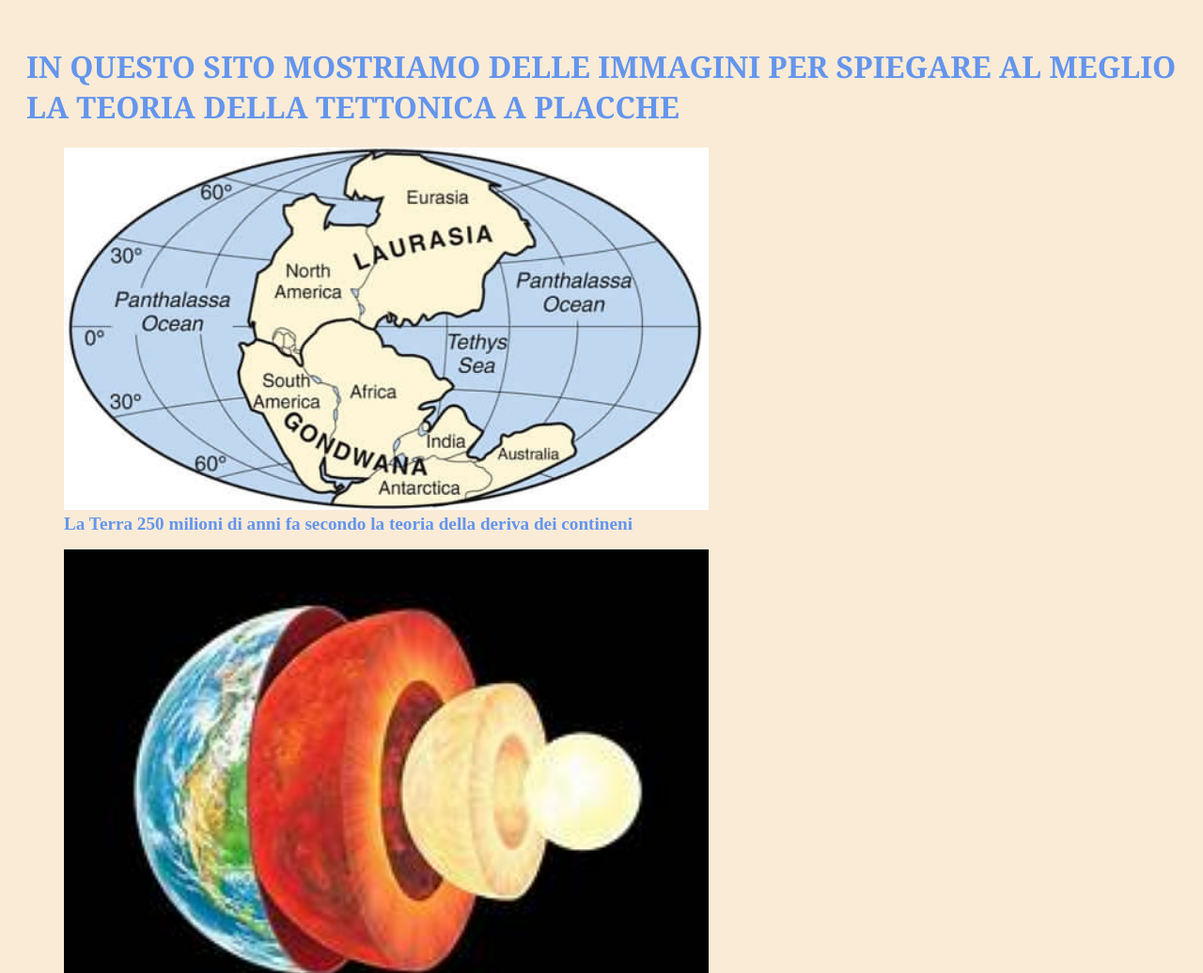
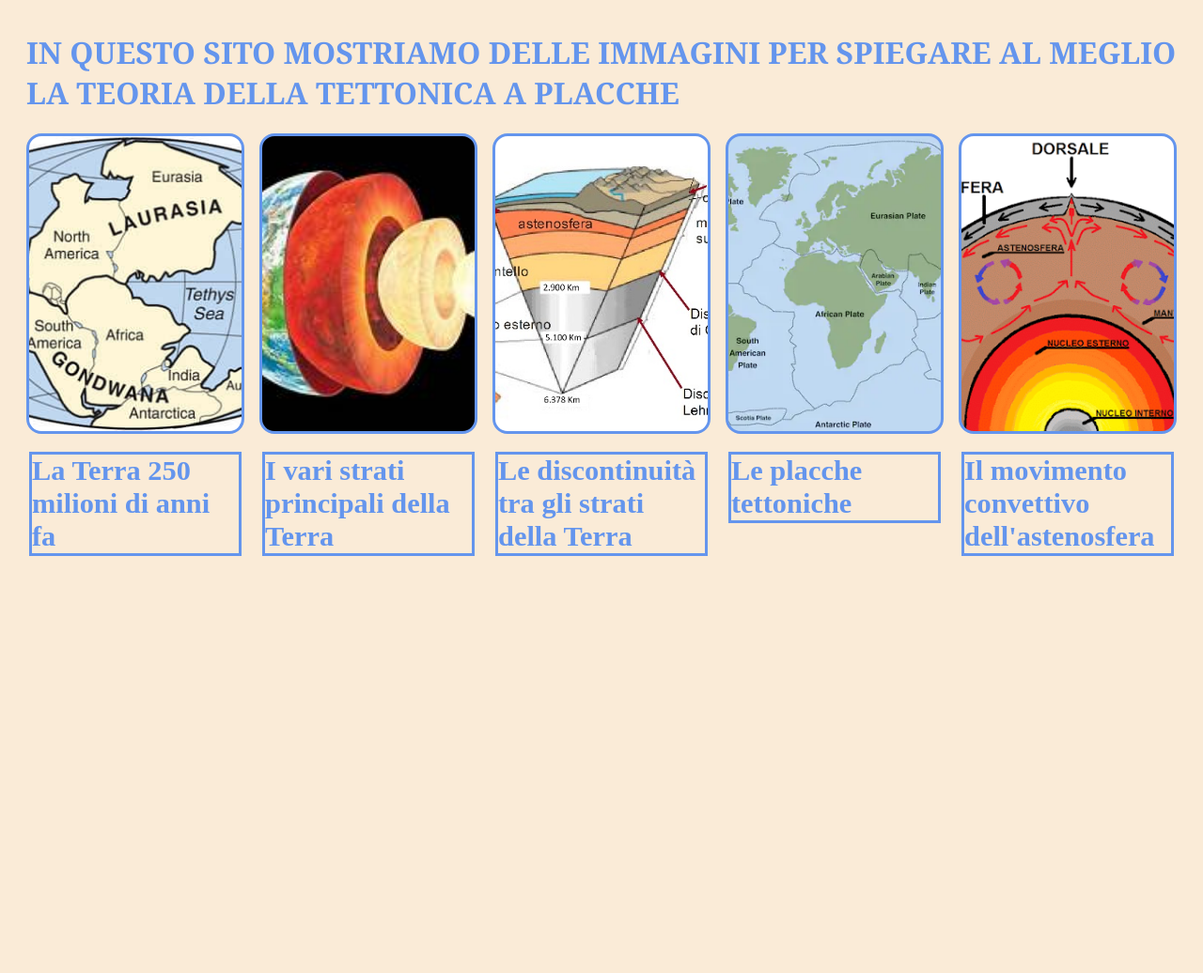
Before and after one commit to IamN1CKB/Homepage-N1CKB, a plain HTML site: page maturità/scienze.html in a window 1280 px wide. Shown: the top 1036 px of the page at 94% size. After the commit the page ends 800 px from the top, so only its background shows below. Drawn offline with Linux system fonts and the light colour scheme.

Commit message:
maturità scienze

```diff
--- a/maturità/scienze.html
+++ b/maturità/scienze.html
@@ -5,20 +5,78 @@
     <meta name="viewport" content="width=device-width, initial-scale=1.0">
     <title>Tettonica a placche</title>
     <link rel="stylesheet" href="style-argomenti.css">
+    <style>
+        #galleria  {
+            display: flex;
+            height: 20rem;
+            gap: 1rem;
+        }
+        #galleria > div {
+            flex: 1;
+            border-radius: 1rem;
+            background-position: center;
+            background-repeat: no-repeat;
+            background-size: auto 100%;
+            transition: all .8s cubic-bezier(.25, .4, .45, 1.4);
+        }
+        #galleria > div:hover {
+            flex: 5;
+        }
+        .foto {
+            border: solid;
+        }
+        #foto1 {
+            background-image: url("Panthalassa.jpg");
+        }
+        #foto2 {
+            background-image: url("stuttura\ interna\ della\ terrra.jpg");
+        }
+        #foto3 {
+            background-image: url("terrastruttura.jpg");
+        }
+        #foto4 {
+            background-image: url("Placche-tettoniche.webp");
+        }
+        #foto5 {
+            background-image: url("tettonica-a-placche.png");
+        }
+        figcaption {
+            position: relative;
+            top: 21rem;
+            border: solid;
+        }
+    </style>
 </head>
 <body>
     <h1>
         IN QUESTO SITO MOSTRIAMO DELLE IMMAGINI PER SPIEGARE AL MEGLIO LA TEORIA DELLA TETTONICA A PLACCHE
     </h1>
-    <figure>
-        <img src="Panthalassa.jpg" alt="Panthalassa" id="Panthalassa">
-        <figcaption>
-            La Terra 250 milioni di anni fa secondo la teoria della deriva dei contineni
-        </figcaption>
-    </figure>
-    <figure>
-        <img src="stuttura interna della terrra.jpg" alt="Terra" id="struttura-interna-Terra">
-        <figcaption>s</figcaption>
-    </figure>
+    <div id="galleria">
+        <div id="foto1" class="foto">
+            <figcaption>
+                La Terra 250 milioni di anni fa
+            </figcaption>
+        </div>
+        <div id="foto2" class="foto">
+            <figcaption>
+                I vari strati principali della Terra
+            </figcaption>
+        </div>
+        <div id="foto3" class="foto">
+            <figcaption>
+                Le discontinuità tra gli strati della Terra
+            </figcaption>
+        </div>
+        <div id="foto4" class="foto">
+            <figcaption>
+                Le placche tettoniche
+            </figcaption>
+        </div>
+        <div id="foto5" class="foto">
+            <figcaption>
+                Il movimento convettivo dell'astenosfera
+            </figcaption>
+        </div>
+    </div>
 </body>
 </html>
--- a/maturità/style-argomenti.css
+++ b/maturità/style-argomenti.css
@@ -5,15 +5,11 @@ h1 {
 body {
     background-color: antiquewhite;
     color: cornflowerblue;
-    padding: 20px;
+    padding-top: 5px;
+    padding-left: 20px;
+    padding-right: 20px;
 }
 figcaption {
-    font-size: larger;
+    font-size: 190%;
     font-weight: bold;
 }
-#Panthalassa {
-    width: 60%;
-}
-#struttura-interna-Terra {
-    width: 60%;
-}
```
Also changed, not shown: maturità/Placche-tettoniche.webp (added), maturità/platetectonicsUSGS.jpg (added), maturità/terrastruttura.jpg (added), maturità/tettonica-a-placche.png (added).
